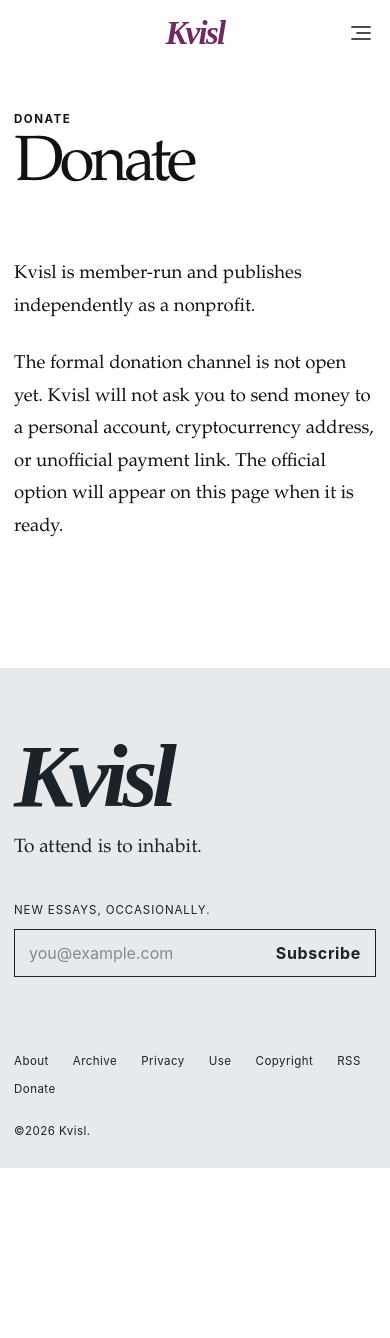
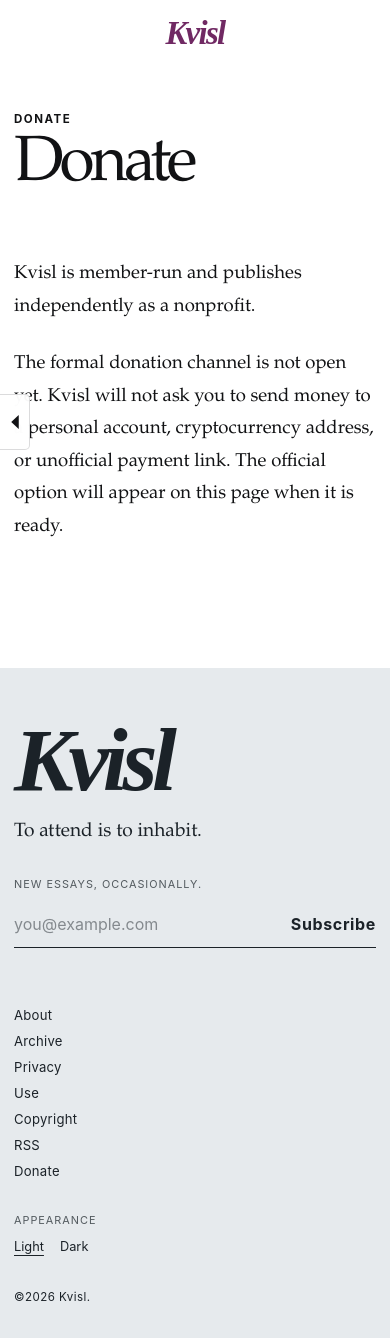
Before and after one commit to ensite999-stack/Kvisl, an Astro site: page /donate in a window 390 px wide. Before the commit the page ends 1168 px from the top, so only its background shows below. Built offline with nearby package versions, Linux system fonts and the light colour scheme; Astro itself is replaced by a stand-in of ours.

Commit message:
Simplify header and add rail back navigation

```diff
--- /dev/null
+++ b/src/components/BackRail.astro
@@ -0,0 +1,26 @@
+---
+interface Props {
+  fallback?: string;
+  label?: string;
+}
+const { fallback = '/', label = 'Back' } = Astro.props;
+---
+<button class="back-rail" type="button" data-back-rail data-fallback={fallback} aria-label={label} title={label}>
+  <span class="back-rail-triangle" aria-hidden="true"></span>
+</button>
+
+<script>
+  const button = document.querySelector('[data-back-rail]');
+
+  button?.addEventListener('click', () => {
+    if (!(button instanceof HTMLButtonElement)) return;
+    const fallback = button.dataset.fallback || '/';
+
+    if (window.history.length > 1) {
+      window.history.back();
+      return;
+    }
+
+    window.location.href = fallback;
+  });
+</script>
--- a/src/components/Footer.astro
+++ b/src/components/Footer.astro
@@ -2,17 +2,17 @@
 import SubscribeForm from './SubscribeForm.astro';
 ---
 <footer class="site-footer">
-  <div class="container">
-    <div class="footer-primary">
-      <div>
-        <a class="footer-brand" href="/">Kvisl</a>
-        <p class="footer-motto">To attend is to inhabit.</p>
-      </div>
-      <div class="footer-subscribe">
-        <p>New essays, occasionally.</p>
-        <SubscribeForm variant="footer" />
-      </div>
+  <div class="container footer-stack">
+    <div class="footer-identity">
+      <a class="footer-brand" href="/">Kvisl</a>
+      <p class="footer-motto">To attend is to inhabit.</p>
     </div>
+
+    <div class="footer-subscribe">
+      <p class="footer-label">New essays, occasionally.</p>
+      <SubscribeForm variant="footer" />
+    </div>
+
     <nav class="footer-nav" aria-label="Footer navigation">
       <a href="/about">About</a>
       <a href="/archive">Archive</a>
@@ -22,6 +22,41 @@ import SubscribeForm from './SubscribeForm.astro';
       <a href="/rss.xml">RSS</a>
       <a href="/donate">Donate</a>
     </nav>
+
+    <div class="footer-theme" aria-label="Appearance">
+      <p class="footer-label">Appearance</p>
+      <div class="footer-theme-actions">
+        <button type="button" data-theme-choice="light">Light</button>
+        <button type="button" data-theme-choice="dark">Dark</button>
+      </div>
+    </div>
+
     <div class="footer-bottom">©2026 Kvisl.</div>
   </div>
 </footer>
+
+<script>
+  const themeButtons = document.querySelectorAll('[data-theme-choice]');
+
+  const syncThemeButtons = () => {
+    const current = document.documentElement.dataset.theme || 'light';
+    themeButtons.forEach((button) => {
+      if (button instanceof HTMLButtonElement) {
+        button.setAttribute('aria-pressed', String(button.dataset.themeChoice === current));
+      }
+    });
+  };
+
+  const setTheme = (theme: string | undefined) => {
+    if (theme !== 'light' && theme !== 'dark') return;
+    document.documentElement.dataset.theme = theme;
+    try { localStorage.setItem('kvisl-theme', theme); } catch {}
+    syncThemeButtons();
+  };
+
+  themeButtons.forEach((button) => button.addEventListener('click', () => {
+    if (button instanceof HTMLButtonElement) setTheme(button.dataset.themeChoice);
+  }));
+
+  syncThemeButtons();
+</script>
--- a/src/components/Header.astro
+++ b/src/components/Header.astro
@@ -4,74 +4,21 @@
     <a class="wordmark" href="/" aria-label="Kvisl home">Kvisl</a>
     <div class="header-side right">
       <a class="header-link subscribe-link" href="/subscribe">Subscribe</a>
-      <button class="header-button menu-trigger" type="button" id="menu-trigger" aria-label="Open menu" aria-expanded="false" aria-controls="menu-panel">
-        <svg class="hamburger" aria-hidden="true" viewBox="0 0 24 24" fill="none" stroke="currentColor" stroke-width="1.7" stroke-linecap="round">
-          <path d="M3 6h18" />
-          <path d="M8 12h13" />
-          <path d="M3 18h18" />
-        </svg>
-      </button>
     </div>
   </div>
 </header>
 
-<aside class="menu-panel" id="menu-panel" aria-hidden="true" aria-label="Site menu">
-  <div class="menu-panel-head">
-    <span>Menu</span>
-    <button class="menu-close" id="menu-close" type="button" aria-label="Close menu">
-      <span>Close</span><span aria-hidden="true">×</span>
-    </button>
-  </div>
-  <nav class="menu-links" aria-label="Main navigation">
-    <a href="/about">About</a>
-    <a href="/archive">Archive</a>
-    <a href="/contact">Contact</a>
-    <a href="/search">Search</a>
-  </nav>
-  <div class="theme-switcher" aria-label="Appearance">
-    <button type="button" data-theme-choice="light">Light mode</button>
-    <button type="button" data-theme-choice="dark">Dark mode</button>
-  </div>
-</aside>
-
 <script>
   const header = document.querySelector('#site-header');
-  const trigger = document.querySelector('#menu-trigger');
-  const closeButton = document.querySelector('#menu-close');
-  const panel = document.querySelector('#menu-panel');
-  const themeButtons = document.querySelectorAll('[data-theme-choice]');
   let lastY = window.scrollY;
-
-  const syncThemeButtons = () => {
-    const current = document.documentElement.dataset.theme || 'light';
-    themeButtons.forEach((button) => {
-      if (button instanceof HTMLButtonElement) {
-        button.setAttribute('aria-pressed', String(button.dataset.themeChoice === current));
-      }
-    });
-  };
-
-  const setTheme = (theme: string | undefined) => {
-    if (theme !== 'light' && theme !== 'dark') return;
-    document.documentElement.dataset.theme = theme;
-    try { localStorage.setItem('kvisl-theme', theme); } catch {}
-    syncThemeButtons();
-  };
-
-  const closeMenu = () => {
-    if (!(panel instanceof HTMLElement)) return;
-    panel.classList.remove('open');
-    panel.setAttribute('aria-hidden', 'true');
-    trigger?.setAttribute('aria-expanded', 'false');
-    document.body.classList.remove('menu-open');
-  };
 
   const onScroll = () => {
     if (!(header instanceof HTMLElement)) return;
     const y = window.scrollY;
     header.classList.toggle('scrolled', y > 18);
+
     if (Math.abs(y - lastY) > 8) {
-      if (y > lastY && y > 120 && !document.body.classList.contains('menu-open')) header.classList.add('hidden');
+      if (y > lastY && y > 120) header.classList.add('hidden');
       else header.classList.remove('hidden');
       lastY = y;
     }
@@ -79,25 +26,4 @@
 
   window.addEventListener('scroll', onScroll, { passive: true });
   onScroll();
-  syncThemeButtons();
-
-  trigger?.addEventListener('click', () => {
-    if (!(trigger instanceof HTMLElement) || !(panel instanceof HTMLElement)) return;
-    const open = !panel.classList.contains('open');
-    panel.classList.toggle('open', open);
-    panel.setAttribute('aria-hidden', String(!open));
-    trigger.setAttribute('aria-expanded', String(open));
-    document.body.classList.toggle('menu-open', open);
-    header?.classList.remove('hidden');
-  });
-
-  closeButton?.addEventListener('click', closeMenu);
-  panel?.querySelectorAll('a').forEach((link) => link.addEventListener('click', closeMenu));
-  document.addEventListener('keydown', (event) => {
-    if (event.key === 'Escape') closeMenu();
-  });
-
-  themeButtons.forEach((button) => button.addEventListener('click', () => {
-    if (button instanceof HTMLButtonElement) setTheme(button.dataset.themeChoice);
-  }));
 </script>
--- a/src/layouts/BaseLayout.astro
+++ b/src/layouts/BaseLayout.astro
@@ -1,6 +1,7 @@
 ---
 import Header from '../components/Header.astro';
 import Footer from '../components/Footer.astro';
+import BackRail from '../components/BackRail.astro';
 import '../styles/global.css';
 import { site } from '../lib/site';
 
@@ -20,6 +21,7 @@ const {
 
 const canonical = new URL(Astro.url.pathname, Astro.site ?? Astro.url.origin);
 const absoluteImage = image ? new URL(image, Astro.site ?? Astro.url.origin).toString() : undefined;
+const showBackRail = Astro.url.pathname !== '/';
 const organizationLd = {
   '@context': 'https://schema.org',
   '@type': 'Organization',
@@ -69,6 +71,7 @@ const organizationLd = {
   </head>
   <body>
     <Header />
+    {showBackRail && <BackRail />}
     <slot />
     <Footer />
     <script is:inline>
--- a/src/styles/global.css
+++ b/src/styles/global.css
@@ -40,23 +40,41 @@ img { display: block; max-width: 100%; }
 .header-empty { min-width: 1px; }
 .header-side { display: flex; align-items: center; gap: 20px; }
 .header-side.right { justify-content: flex-end; }
-.header-link, .header-button { appearance: none; border: 0; padding: 5px 0; background: none; color: var(--ink); cursor: pointer; font-size: .76rem; font-weight: 650; letter-spacing: .08em; text-transform: uppercase; }
-.header-link:hover, .header-button:hover { color: var(--kvisl); }
+.header-link { color: var(--ink); font-size: .76rem; font-weight: 650; letter-spacing: .08em; text-transform: uppercase; }
+.header-link:hover { color: var(--kvisl); }
 .wordmark { color: var(--kvisl); font-family: var(--display); font-size: clamp(2rem, 3.1vw, 3.2rem); font-style: italic; font-weight: 700; line-height: 1; letter-spacing: -.05em; }
-.menu-trigger { display: inline-flex; align-items: center; justify-content: center; width: 30px; height: 30px; }
-.hamburger { width: 24px; height: 24px; }
 
-.menu-panel { position: fixed; top: 88px; right: 14px; z-index: 70; width: min(390px, calc(100vw - 28px)); max-height: calc(100dvh - 104px); overflow: auto; padding: 22px; background: var(--paper); color: var(--ink); border: 1px solid var(--line); box-shadow: 0 18px 50px rgba(22, 28, 34, .12); opacity: 0; pointer-events: none; transform: translateY(-8px); transition: opacity 180ms ease, transform 180ms ease, background 180ms ease; }
-.menu-panel.open { opacity: 1; pointer-events: auto; transform: translateY(0); }
-.menu-panel-head { display: flex; align-items: center; justify-content: space-between; margin-bottom: 34px; font-size: .7rem; font-weight: 700; letter-spacing: .12em; text-transform: uppercase; }
-.menu-close { appearance: none; border: 0; padding: 4px 0; background: none; color: inherit; cursor: pointer; display: inline-flex; align-items: center; gap: 8px; font-size: .7rem; letter-spacing: .08em; text-transform: uppercase; }
-.menu-close span:last-child { font-size: 1.35rem; line-height: .7; }
-.menu-links { display: grid; gap: 10px; }
-.menu-links a { width: fit-content; font-family: var(--serif); font-size: clamp(2rem, 4vw, 3.2rem); line-height: 1; letter-spacing: -.035em; }
-.menu-links a:hover { color: var(--kvisl); }
-.theme-switcher { display: flex; flex-wrap: wrap; gap: 14px 22px; margin-top: 38px; }
-.theme-switcher button { appearance: none; border: 0; padding: 0; background: none; color: var(--muted); cursor: pointer; font-size: .75rem; letter-spacing: .04em; }
-.theme-switcher button[aria-pressed="true"] { color: var(--ink); text-decoration: underline; text-underline-offset: .35em; }
+.back-rail {
+  position: fixed;
+  left: 0;
+  top: 50%;
+  z-index: 42;
+  width: 34px;
+  height: 68px;
+  transform: translateY(-50%);
+  appearance: none;
+  border: 1px solid var(--line);
+  border-left: 0;
+  border-radius: 0 5px 5px 0;
+  background: color-mix(in srgb, var(--paper) 94%, transparent);
+  color: var(--ink);
+  cursor: pointer;
+  display: grid;
+  place-items: center;
+  padding: 0;
+  backdrop-filter: blur(10px);
+  transition: width 160ms ease, background 160ms ease, color 160ms ease;
+}
+.back-rail:hover { width: 40px; background: var(--paper-2); color: var(--kvisl); }
+.back-rail-triangle {
+  width: 0;
+  height: 0;
+  border-top: 8px solid transparent;
+  border-bottom: 8px solid transparent;
+  border-right: 13px solid currentColor;
+  transform: scaleX(.62);
+  transform-origin: center;
+}
 
 .home-main { padding-top: 76px; }
 .latest-image { display: block; width: 100%; background: var(--paper-2); }
@@ -79,6 +97,7 @@ img { display: block; max-width: 100%; }
 .story-card h3 { margin: 5px 0 9px; font-family: var(--serif); font-size: clamp(1.65rem, 2.5vw, 2.75rem); font-weight: 500; line-height: 1.03; letter-spacing: -.035em; }
 .story-card p { margin: 0; max-width: 52ch; color: var(--muted); line-height: 1.55; }
 .story-meta { display: flex; justify-content: space-between; gap: 16px; margin-top: 17px; color: var(--muted); font-size: .68rem; font-weight: 700; letter-spacing: .05em; text-transform: uppercase; }
+
 .home-archive-strip { padding: 18px 0 86px; }
 .home-archive-strip > a { display: grid; grid-template-columns: auto 1fr auto; gap: 24px; align-items: baseline; padding: 22px 0; border-top: 1px solid var(--line); }
 .home-archive-strip span { font-size: .72rem; letter-spacing: .1em; text-transform: uppercase; }
@@ -96,6 +115,7 @@ img { display: block; max-width: 100%; }
 .archive-row:last-child { border-bottom: 1px solid var(--line); }
 .archive-row h2 { margin: 0; font-family: var(--serif); font-weight: 500; font-size: clamp(1.7rem, 3vw, 3.1rem); line-height: 1; letter-spacing: -.035em; }
 .archive-row .topic, .archive-row .date { color: var(--muted); font-size: .74rem; text-transform: uppercase; letter-spacing: .06em; }
+
 .search-form { display: grid; grid-template-columns: 1fr auto; gap: 14px; margin: 30px 0 70px; border-bottom: 2px solid var(--ink); }
 .search-form input { min-width: 0; border: 0; outline: 0; padding: 15px 0; background: transparent; color: var(--ink); font-family: var(--serif); font-size: clamp(1.8rem, 5vw, 5rem); }
 .search-form button { border: 0; background: none; color: var(--ink); cursor: pointer; font-weight: 700; text-transform: uppercase; letter-spacing: .08em; }
@@ -128,24 +148,31 @@ img { display: block; max-width: 100%; }
 .subscribe-form input { width: 100%; min-width: 0; border: 0; outline: 0; padding: 13px 14px; background: transparent; color: inherit; }
 .subscribe-form input::placeholder { color: currentColor; opacity: .48; }
 .subscribe-form button { border: 0; background: transparent; color: inherit; cursor: pointer; padding: 13px 14px; font-weight: 700; letter-spacing: .04em; }
+.subscribe-footer .subscribe-form { border: 0; border-bottom: 1px solid currentColor; }
+.subscribe-footer .subscribe-form input { padding-left: 0; }
+.subscribe-footer .subscribe-form button { padding-right: 0; }
 .form-status { min-height: 1.4em; margin: 9px 0 0; font-size: .72rem; opacity: .72; }
 .sr-only { position:absolute; width:1px; height:1px; padding:0; margin:-1px; overflow:hidden; clip:rect(0,0,0,0); white-space:nowrap; border:0; }
 
-.site-footer { background: var(--footer); color: var(--footer-ink); padding: 72px 0 30px; }
-.footer-primary { display: grid; grid-template-columns: 1fr minmax(280px, 500px); gap: 70px; align-items: end; padding-bottom: 56px; }
+.site-footer { background: var(--footer); color: var(--footer-ink); padding: 72px 0 34px; }
+.footer-stack { display: flex; flex-direction: column; align-items: flex-start; gap: 42px; }
+.footer-identity { display: flex; flex-direction: column; align-items: flex-start; }
 .footer-brand { display: inline-block; font-family: var(--display); font-size: clamp(4rem, 8vw, 7.5rem); font-style: italic; font-weight: 700; line-height: .8; letter-spacing: -.06em; }
 .footer-motto { margin: 24px 0 0; font-family: var(--serif); font-size: clamp(1.2rem, 1.8vw, 1.75rem); }
-.footer-subscribe > p { margin: 0 0 12px; font-size: .72rem; letter-spacing: .08em; text-transform: uppercase; }
-.footer-nav { display: flex; flex-wrap: wrap; gap: 14px 24px; padding: 8px 0 0; font-size: .72rem; letter-spacing: .04em; }
+.footer-subscribe { width: min(100%, 520px); }
+.footer-label { margin: 0 0 10px; color: color-mix(in srgb, currentColor 72%, transparent); font-size: .68rem; letter-spacing: .09em; text-transform: uppercase; }
+.footer-nav { display: flex; flex-direction: column; align-items: flex-start; gap: 10px; font-size: .82rem; letter-spacing: .02em; }
 .footer-nav a:hover { opacity: .58; }
-.footer-bottom { padding-top: 28px; font-size: .72rem; letter-spacing: .04em; }
+.footer-theme { display: flex; flex-direction: column; align-items: flex-start; gap: 2px; }
+.footer-theme-actions { display: flex; gap: 16px; }
+.footer-theme button { appearance: none; border: 0; padding: 0; background: none; color: inherit; cursor: pointer; font-size: .8rem; }
+.footer-theme button[aria-pressed="true"] { text-decoration: underline; text-underline-offset: .28em; }
+.footer-bottom { padding-top: 2px; font-size: .72rem; letter-spacing: .04em; }
 
 @media (max-width: 900px) {
   .container { width: min(calc(100% - 28px), var(--max)); }
   .header-inner { height: 66px; }
   .home-main, .article-page { padding-top: 66px; }
-  .menu-panel { top: 76px; }
-  .footer-primary { grid-template-columns: 1fr; gap: 44px; }
   .story-card, .story-card:nth-child(1), .story-card:nth-child(2) { grid-column: span 6; }
   .archive-row { grid-template-columns: 100px 1fr; }
   .archive-row .date { grid-column: 2; }
@@ -153,9 +180,11 @@ img { display: block; max-width: 100%; }
 }
 @media (max-width: 620px) {
   .header-inner { grid-template-columns: 1fr auto 1fr; gap: 8px; }
-  .header-side { gap: 10px; }
   .subscribe-link { display: none; }
   .wordmark { font-size: 2.05rem; }
+  .back-rail { width: 30px; height: 56px; }
+  .back-rail:hover { width: 34px; }
+  .back-rail-triangle { border-top-width: 7px; border-bottom-width: 7px; border-right-width: 12px; }
   .latest-copy { padding-top: 34px; padding-bottom: 66px; }
   .latest-copy h1 { font-size: clamp(2.9rem, 13.5vw, 4.7rem); }
   .latest-dek { font-size: 1.15rem; }
@@ -171,8 +200,9 @@ img { display: block; max-width: 100%; }
   .article-head h1 { font-size: clamp(2.8rem, 13.5vw, 4.8rem); }
   .article-copy { width: calc(100% - 30px); font-size: 1.18rem; line-height: 1.74; }
   .article-copy blockquote { margin-left: 0; margin-right: 0; }
+  .site-footer { padding-top: 56px; }
+  .footer-stack { gap: 34px; }
   .footer-brand { font-size: clamp(4rem, 23vw, 6rem); }
-  .footer-primary { padding-bottom: 44px; }
 }
 @media (prefers-reduced-motion: reduce) {
   *, *::before, *::after { scroll-behavior: auto!important; transition: none!important; animation: none!important; }
```
